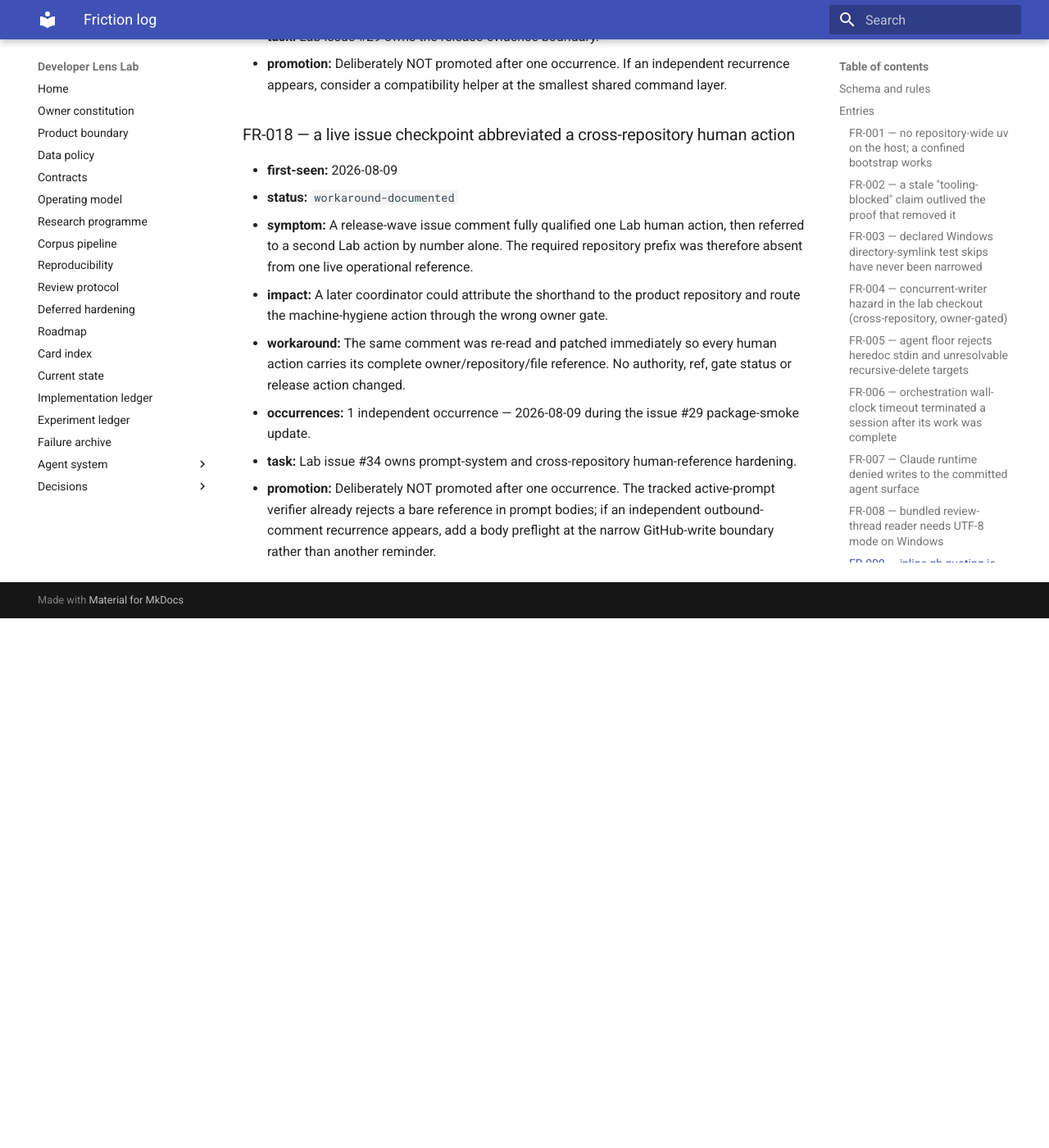
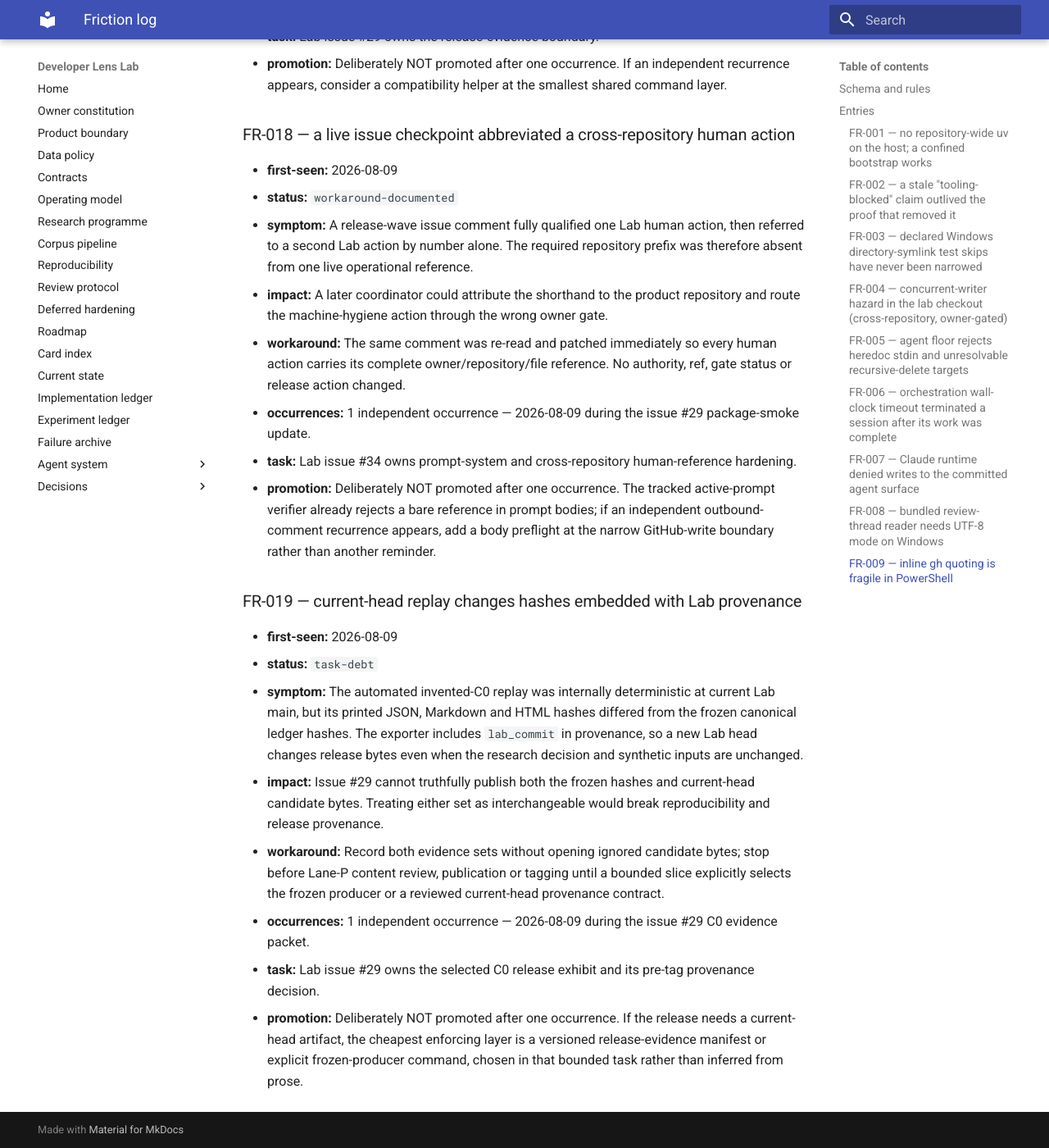
Before and after one commit to Chris0Jeky/developer-lens-lab, an MkDocs documentation site: the page built from docs/agent-system/FRICTION_LOG.md, in a window 1280 px wide and 1400 px high, scrolled down 14499 px. Shown: the whole window at 82% size. Built offline with MkDocs 1.6.1 and Material for MkDocs 9.7.7, drawn with Linux system fonts in a browser that asks for light colours; before the commit the page ends 15253 px from its top, so only the background shows below that.

Commit message:
docs: record release hash divergence

```diff
--- a/docs/agent-system/FRICTION_LOG.md
+++ b/docs/agent-system/FRICTION_LOG.md
@@ -507,3 +507,22 @@ retains only the bounded action and its authority limits.
 - **promotion:** Deliberately NOT promoted after one occurrence. The tracked active-prompt verifier
   already rejects a bare reference in prompt bodies; if an independent outbound-comment recurrence
   appears, add a body preflight at the narrow GitHub-write boundary rather than another reminder.
+
+### FR-019 — current-head replay changes hashes embedded with Lab provenance
+
+- **first-seen:** 2026-08-09
+- **status:** `task-debt`
+- **symptom:** The automated invented-C0 replay was internally deterministic at current Lab main,
+  but its printed JSON, Markdown and HTML hashes differed from the frozen canonical ledger hashes.
+  The exporter includes `lab_commit` in provenance, so a new Lab head changes release bytes even
+  when the research decision and synthetic inputs are unchanged.
+- **impact:** Issue #29 cannot truthfully publish both the frozen hashes and current-head candidate
+  bytes. Treating either set as interchangeable would break reproducibility and release provenance.
+- **workaround:** Record both evidence sets without opening ignored candidate bytes; stop before
+  Lane-P content review, publication or tagging until a bounded slice explicitly selects the frozen
+  producer or a reviewed current-head provenance contract.
+- **occurrences:** 1 independent occurrence — 2026-08-09 during the issue #29 C0 evidence packet.
+- **task:** Lab issue #29 owns the selected C0 release exhibit and its pre-tag provenance decision.
+- **promotion:** Deliberately NOT promoted after one occurrence. If the release needs a current-head
+  artifact, the cheapest enforcing layer is a versioned release-evidence manifest or explicit
+  frozen-producer command, chosen in that bounded task rather than inferred from prose.
```
Also changed, not shown: docs/CURRENT_STATE.md (+11 -7 lines), docs/IMPLEMENTATION_LEDGER.md (+10 -0 lines).
